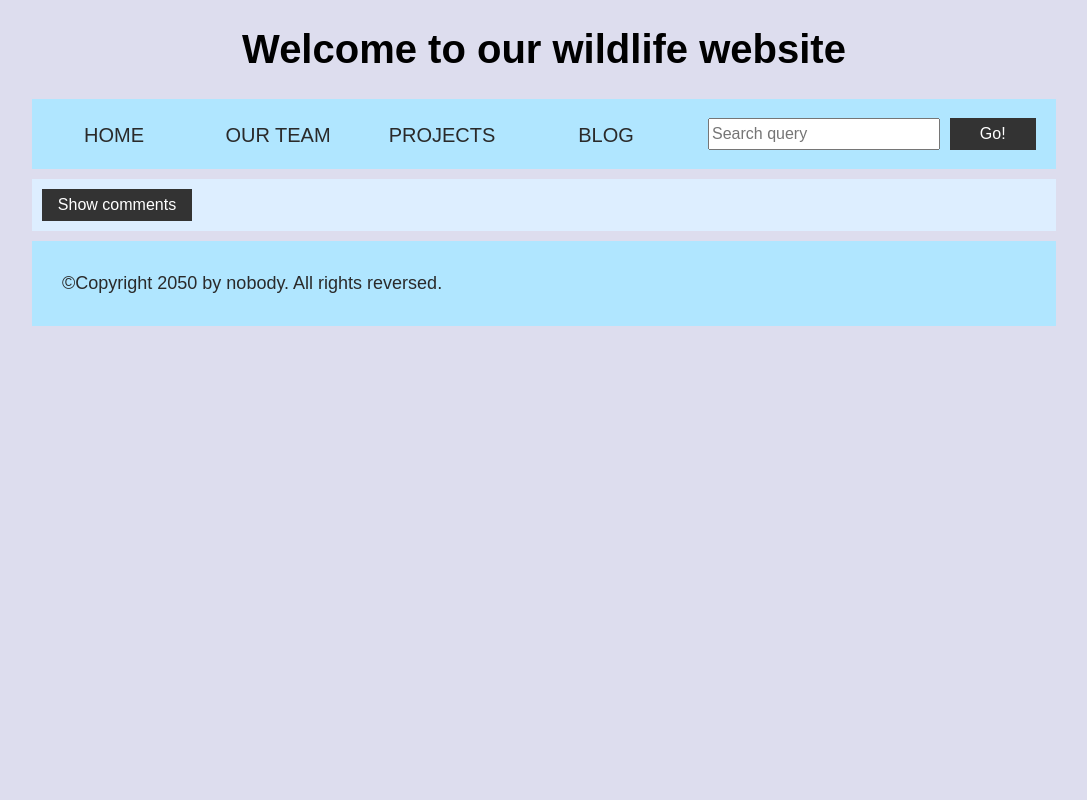
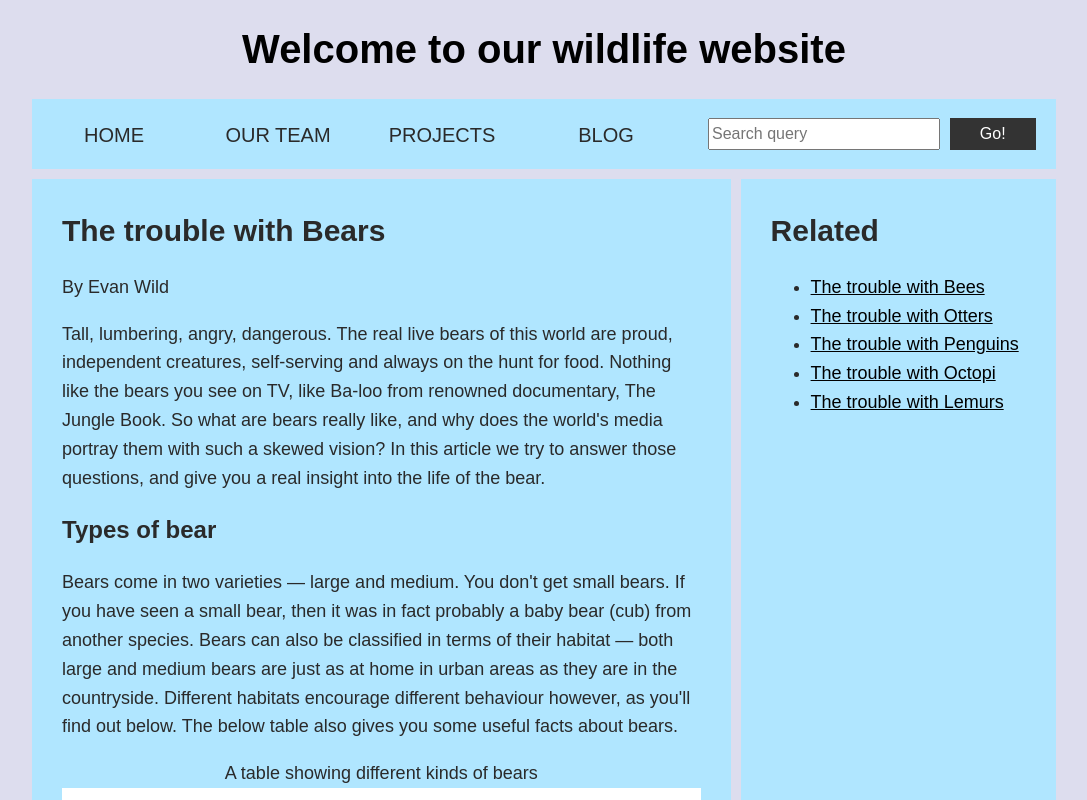
Before and after one commit to studAlexP/web-engineering-playground-extended, a React (Vite) app in the folder frontend/: page / in a window 1280 px wide. Shown: the top 800 px of the page, without its empty margins (96-1183 px from the left). Built offline with nearby package versions, Linux system fonts and the light colour scheme.

Commit message:
feat: integrate article and related component

```diff
--- a/frontend/src/App.tsx
+++ b/frontend/src/App.tsx
@@ -2,14 +2,18 @@ import './App.css';
 import Header from './components/Header.tsx';
 import Navigation from './components/Navigation.tsx';
 import Footer from './components/Footer.tsx';
-import Comment from './components/Comment.tsx';
+import Article from './components/Article.tsx';
+import Related from './components/Related.tsx';
 
 function App(): React.JSX.Element {
   return (
     <>
       <Header />
       <Navigation />
-      <Comment />
+      <main>
+        <Article />
+        <Related />
+      </main>
       <Footer />
     </>
   );
```
